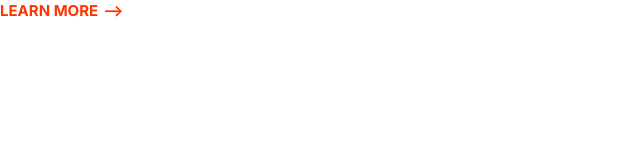
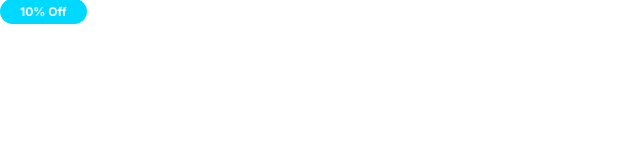
Before and after one commit to DiegoTrevino1/Diegoify, a plain HTML site: page index.html in a window 1280 px wide. Shown: the whole page, without its empty margins (0-640 px from the left). Drawn offline with Linux system fonts and the light colour scheme.

Commit message:
Define badge components

```diff
--- a/css/styles.css
+++ b/css/styles.css
@@ -89,3 +89,42 @@ a {
         font-size: 1.5rem ;
     }
 }
+
+/* Badges */
+.badge {
+    /* using px b/c we don't want it dependent on font size*/
+    border-radius: 20px;
+    font-size: 2rem;
+    font-weight: 600;
+    margin-top: 1rem;
+    /* first parameter is horizontal, second is vertical */
+    padding: 0.5rem 2rem;
+    /* prevents a badge from wrapping into second line. Important
+    when you have limited space.*/
+    white-space: nowrap;
+}
+
+.badge--primary {
+    background-color: var(--color-primary);
+    color: #fff;
+}
+
+.badge--secondary {
+    background-color: var(--color-secondary);
+    /* text color */
+    color: #fff;
+}
+
+.badge--small {
+    font-size: 1.6rem;
+}
+
+@media screen and (min-width: 1024px) {
+    .badge {
+        font-size: 1.5rem;
+    }
+
+    .badge--small {
+        font-size: 1.2rem;
+    }
+}
--- a/index.html
+++ b/index.html
@@ -21,6 +21,8 @@
     <link rel="stylesheet" href="css/styles.css" />
   </head>
   <body>
-    <a href="#" class ="link-arrow">Learn More</a>
+    <!--//add a span with two classes
+    //span is an inline container used to mark up a part of text-->
+    <span class="badge badge--secondary badge--small">10% Off</span>
   </body>
 </html>
```
Also changed, not shown: components/badges.html (added, +5 -0 lines), components/links.html (line endings or trailing spaces).
